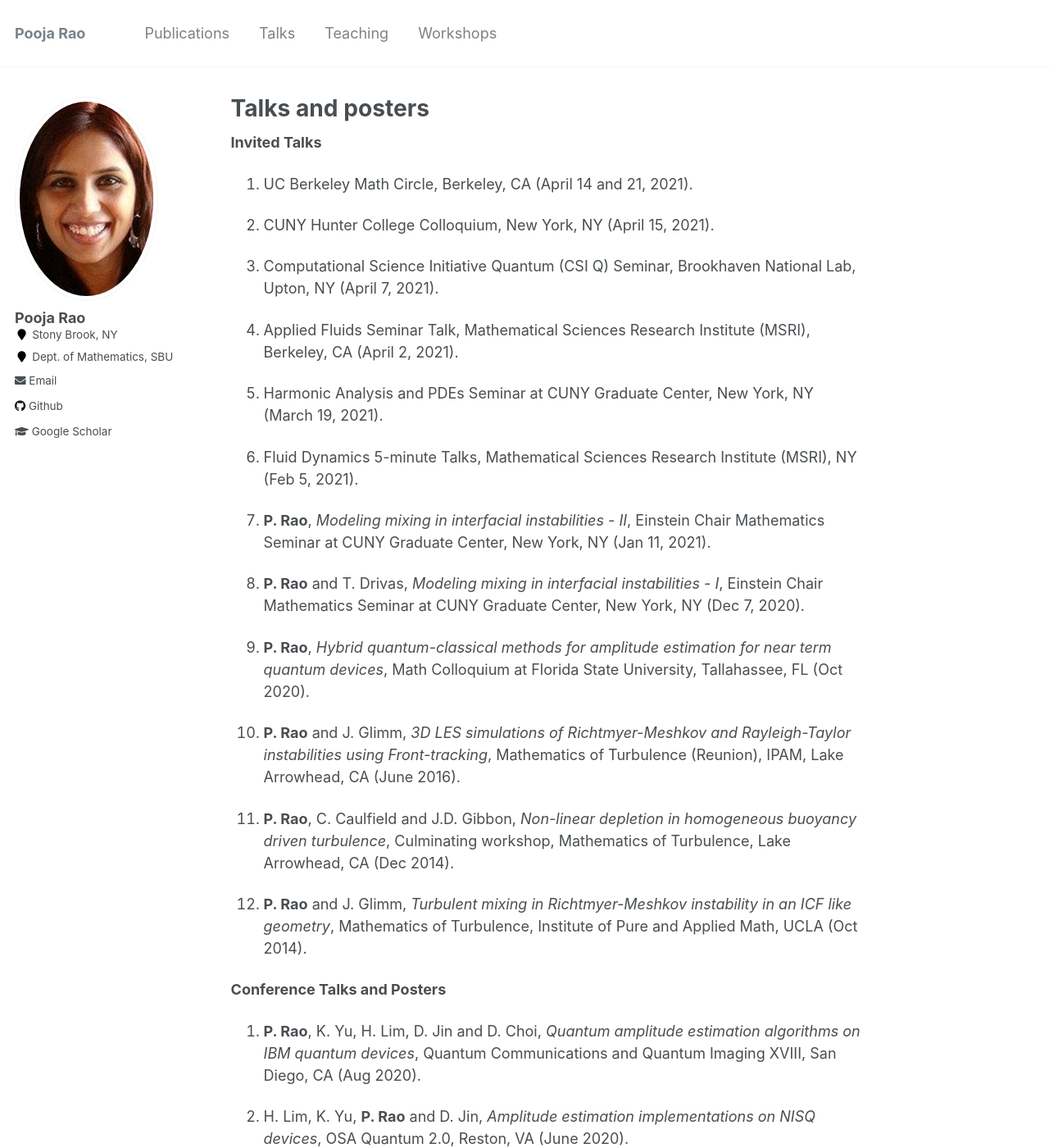
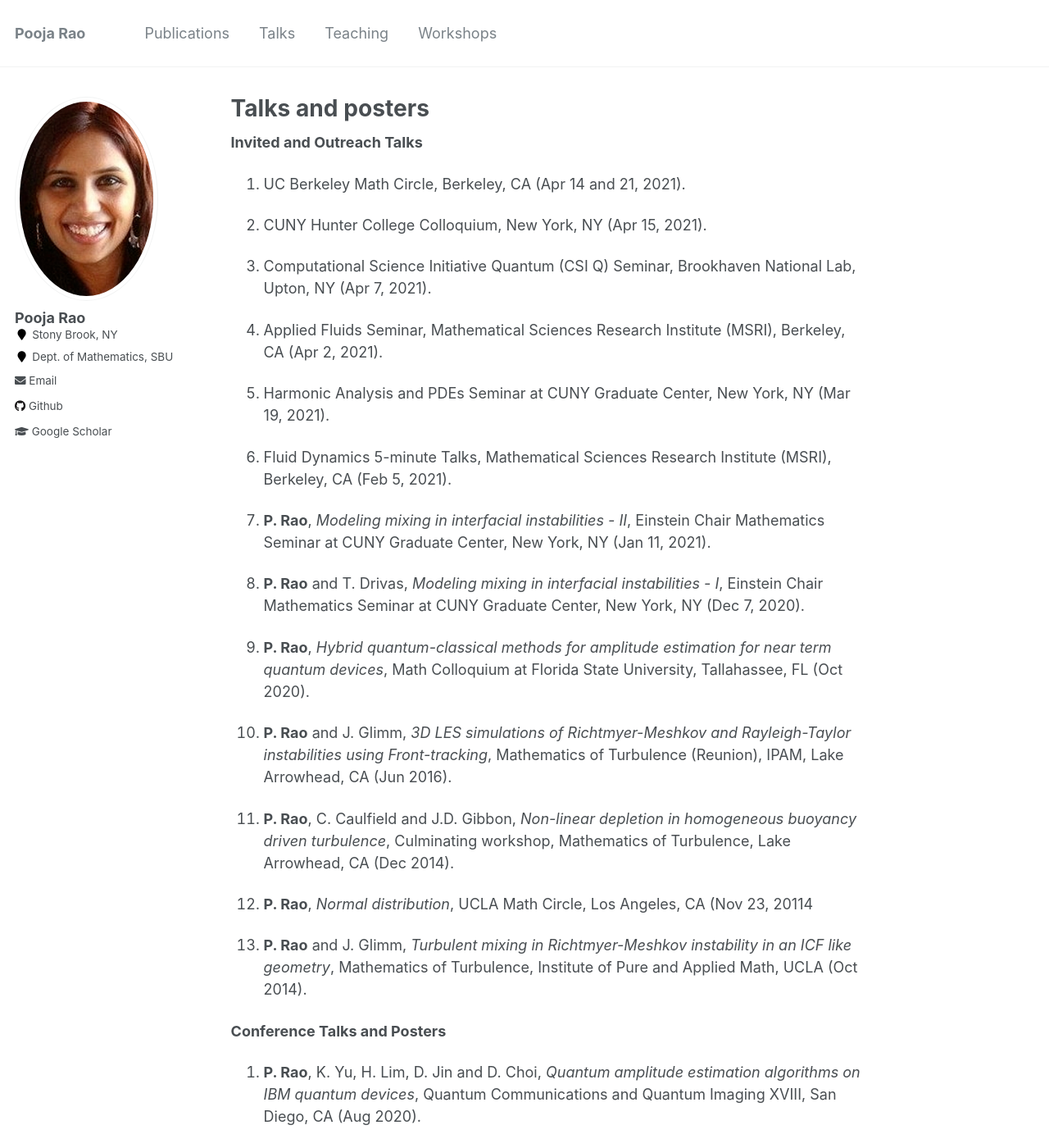
Before and after one commit to poojarao8/poojarao8.github.io, a Jekyll site: the page built from _pages/talks.md, in a window 1280 px wide and 1400 px high. Shown: the whole window at 82% size. Built offline with Jekyll 4.4.1, drawn with Linux system fonts in a browser that asks for light colours; some of the changed text lies outside the part shown.

Commit message:
Added the UCLA Math circle talk

```diff
--- a/_pages/talks.md
+++ b/_pages/talks.md
@@ -3,29 +3,31 @@ title: "Talks and posters"
 permalink: /talks/
 author_profile: true
 ---
-<b>Invited Talks </b>
+<b> Invited and Outreach Talks </b>
 
-12. UC Berkeley Math Circle, Berkeley, CA (April 14 and 21, 2021).
+13. UC Berkeley Math Circle, Berkeley, CA (Apr 14 and 21, 2021).
 
-11. CUNY Hunter College Colloquium, New York, NY (April 15, 2021).
+12. CUNY Hunter College Colloquium, New York, NY (Apr 15, 2021).
 
-10. Computational Science Initiative Quantum (CSI Q) Seminar, Brookhaven National Lab, Upton, NY (April 7, 2021).
+11. Computational Science Initiative Quantum (CSI Q) Seminar, Brookhaven National Lab, Upton, NY (Apr 7, 2021).
 
-9. Applied Fluids Seminar Talk, Mathematical Sciences Research Institute (MSRI), Berkeley, CA (April 2, 2021).
+10. Applied Fluids Seminar, Mathematical Sciences Research Institute (MSRI), Berkeley, CA (Apr 2, 2021).
 
-8. Harmonic Analysis and PDEs Seminar at CUNY Graduate Center, New York, NY (March 19, 2021).
+9. Harmonic Analysis and PDEs Seminar at CUNY Graduate Center, New York, NY (Mar 19, 2021).
 
-7. Fluid Dynamics 5-minute Talks, Mathematical Sciences Research Institute (MSRI), NY (Feb 5, 2021).
+8. Fluid Dynamics 5-minute Talks, Mathematical Sciences Research Institute (MSRI), Berkeley, CA (Feb 5, 2021).
 
-6. **P. Rao**, *Modeling mixing in interfacial instabilities - II*, Einstein Chair Mathematics Seminar at CUNY Graduate Center, New York, NY (Jan 11, 2021).
+7. **P. Rao**, *Modeling mixing in interfacial instabilities - II*, Einstein Chair Mathematics Seminar at CUNY Graduate Center, New York, NY (Jan 11, 2021).
 
-5. **P. Rao** and T. Drivas, *Modeling mixing in interfacial instabilities - I*, Einstein Chair Mathematics Seminar at CUNY Graduate Center, New York, NY (Dec 7, 2020).
+6. **P. Rao** and T. Drivas, *Modeling mixing in interfacial instabilities - I*, Einstein Chair Mathematics Seminar at CUNY Graduate Center, New York, NY (Dec 7, 2020).
 
-4. **P. Rao**, *Hybrid quantum-classical methods for amplitude estimation for near term quantum devices*, Math Colloquium at Florida State University, Tallahassee, FL (Oct 2020).
+5. **P. Rao**, *Hybrid quantum-classical methods for amplitude estimation for near term quantum devices*, Math Colloquium at Florida State University, Tallahassee, FL (Oct 2020).
 
-3. **P. Rao** and J. Glimm, *3D LES simulations of Richtmyer-Meshkov and Rayleigh-Taylor instabilities using Front-tracking*, Mathematics of Turbulence (Reunion), IPAM, Lake Arrowhead, CA (June 2016).
+4. **P. Rao** and J. Glimm, *3D LES simulations of Richtmyer-Meshkov and Rayleigh-Taylor instabilities using Front-tracking*, Mathematics of Turbulence (Reunion), IPAM, Lake Arrowhead, CA (Jun 2016).
 
-2. **P. Rao**, C. Caulfield and J.D. Gibbon, *Non-linear depletion in homogeneous buoyancy driven turbulence*, Culminating workshop, Mathematics of Turbulence, Lake Arrowhead, CA (Dec 2014).
+3. **P. Rao**, C. Caulfield and J.D. Gibbon, *Non-linear depletion in homogeneous buoyancy driven turbulence*, Culminating workshop, Mathematics of Turbulence, Lake Arrowhead, CA (Dec 2014).
+
+2. **P. Rao**, *Normal distribution*, UCLA Math Circle, Los Angeles, CA (Nov 23, 20114
 
 1. **P. Rao** and J. Glimm, *Turbulent mixing in Richtmyer-Meshkov instability in an ICF like geometry*, Mathematics of Turbulence, Institute of Pure and Applied Math, UCLA (Oct 2014).
 
@@ -35,7 +37,7 @@ author_profile: true
 
 11. **P. Rao**, K. Yu, H. Lim, D. Jin and D. Choi, *Quantum amplitude estimation algorithms on IBM quantum devices*, Quantum Communications and Quantum Imaging XVIII, San Diego, CA (Aug 2020).
 
-10. H. Lim, K. Yu, **P. Rao** and D. Jin, *Amplitude estimation implementations on NISQ devices*, OSA Quantum 2.0, Reston, VA (June 2020).
+10. H. Lim, K. Yu, **P. Rao** and D. Jin, *Amplitude estimation implementations on NISQ devices*, OSA Quantum 2.0, Reston, VA (Jun 2020).
 
 9. **P. Rao**, D. An, T. Kolomatski, R. Lawrence and D. Sullivan, *Investigation of low to moderate Reynolds number fluid flows using the lattice hydrodynamics model*, AMS Fall Eastern Sectional Meeting, Binghamton University, Binghamton, NY (Nov 2019).
 
@@ -49,10 +51,9 @@ author_profile: true
 
 4. **P. Rao**, J. Melvin and J. Glimm, *Statistical description of transitional length scales in turbulent mixing*, SIAM CSE 2017, Atlanta, GA (Feb 2017).
 
-
 3. **P. Rao**, J. Melvin, D. She, R. Kaufman, H. Lim and J. Glimm, *Development of a hydrodynamic code cFluid (FT/LES/SGS) for turbulent transport applications*, Scientista Foundation, New York City (Oct 2015).
 
-2. **P. Rao**, J. Melvin, R. Kaufman, H. Lim, J. Glimm and D.H. Sharp, *Numerical Study of Turbulent Transport at High Reynolds number in Richtmyer-Meshkov Instability*, American Physical Society, San Antonio, TX (March 2015).
+2. **P. Rao**, J. Melvin, R. Kaufman, H. Lim, J. Glimm and D.H. Sharp, *Numerical Study of Turbulent Transport at High Reynolds number in Richtmyer-Meshkov Instability*, American Physical Society, San Antonio, TX (Mar 2015).
 
 1. **P. Rao**, J. Melvin, R. Kaufman, H. Lim, W. Hu, J. Glimm and D.H. Sharp, *Turbulent transport coefficients in Richtmyer-Meshkov instability using FT/LES/SGS*, Shanks workshop on Mathematics of Fluid Dynamics, Vanderbilt University, Nashville, TN (Feb 2015).
 
```
